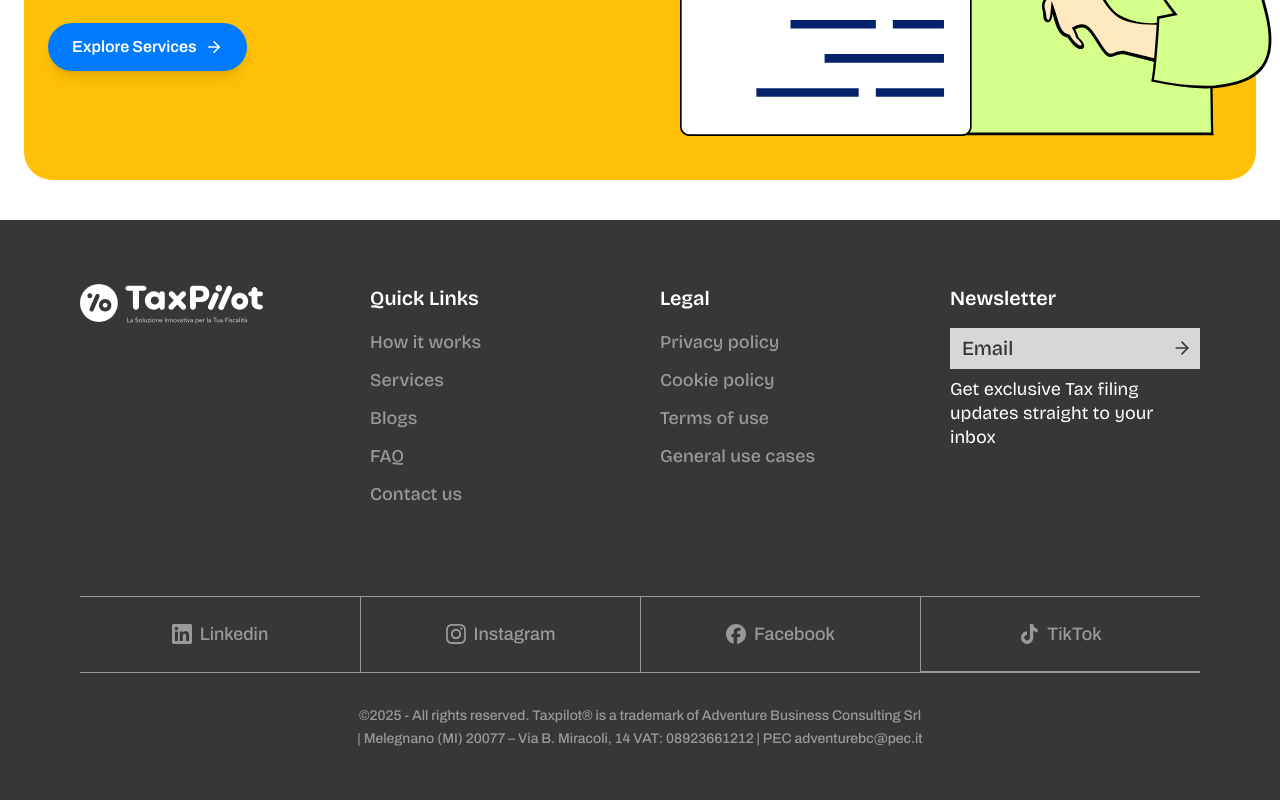
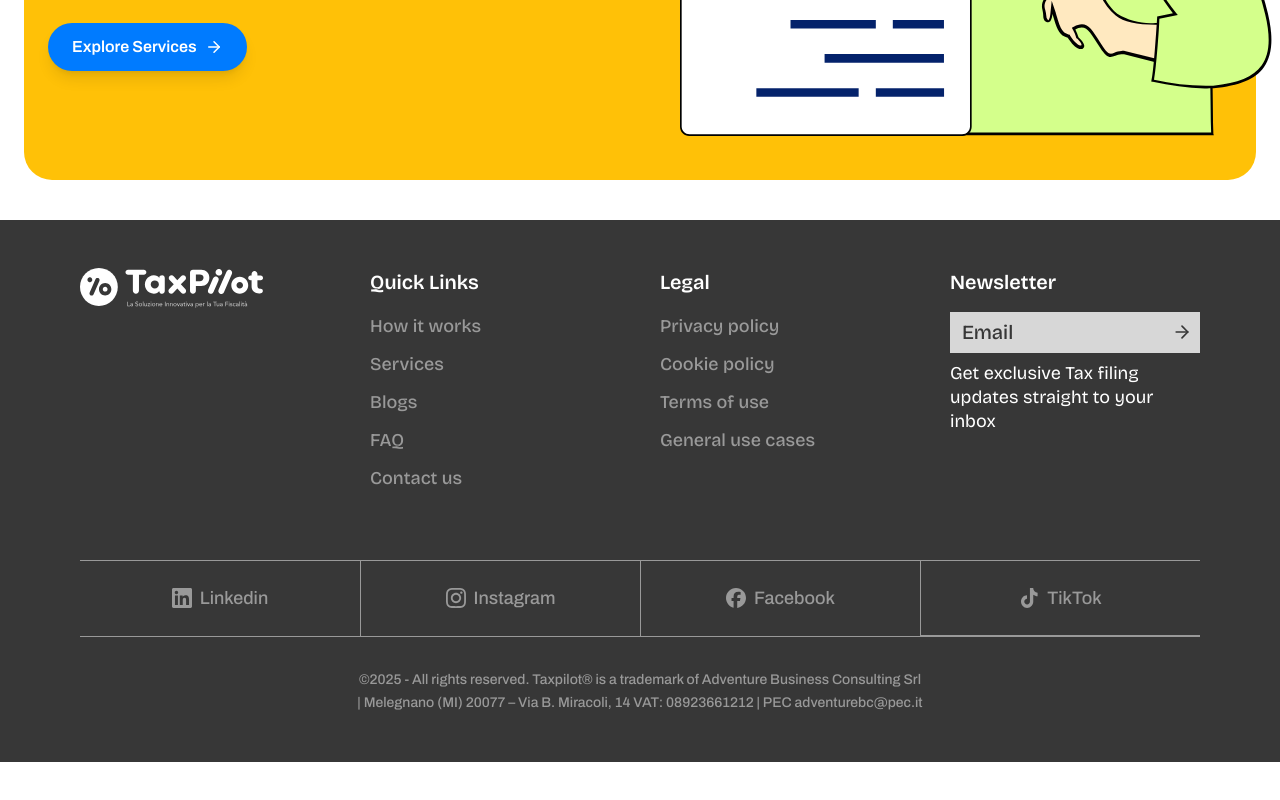
Before and after one commit to arqentech/tax-pilot-1, a React (Vite) app: page / in a window 1280 px wide. Shown: the part 5658-6458 px from the top of the page. After the commit the page ends 6420 px from the top, so only its background shows below. Built offline with nearby package versions, Linux system fonts and the light colour scheme; no server answers.

Commit message:
Spacing fixes

```diff
--- a/src/components/layout/footer/Footer.tsx
+++ b/src/components/layout/footer/Footer.tsx
@@ -5,7 +5,7 @@ import SocialLinks from "./SocialLinks";
 
 const Footer = () => {
   return (
-    <footer className="bg-[#373737] text-white w-full px-8 md:px-20 py-16">
+    <footer className="bg-[#373737] text-white w-full px-8 md:px-20 py-12 ">
       <div className="max-w-[1320px] mx-auto">
         <div className="font-bricolage grid grid-cols-1 md:grid-cols-4 gap-10 pb-12">
           <div className="order-1 md:order-1">
@@ -29,7 +29,6 @@ const Footer = () => {
             <NewsletterSignup />
           </div>
         </div>
-
         <SocialLinks />
 
         <div className="text-center mt-8 text-[#999999] text-[14px] font-archivo leading-relaxed">
--- a/src/components/layout/footer/SocialLinks.tsx
+++ b/src/components/layout/footer/SocialLinks.tsx
@@ -29,7 +29,7 @@ const socialLinks = [
 
 export default function SocialLinks() {
   return (
-    <div className="w-full border-t border-b border-[#999999] mt-10">
+    <div className="w-full border-t border-b border-[#999999] mt-5">
       <div className="grid grid-cols-4 w-full text-center divide-x divide-[#999999]">
         {socialLinks.map(({ name, icon, href, alt }) => (
           <Link
```
